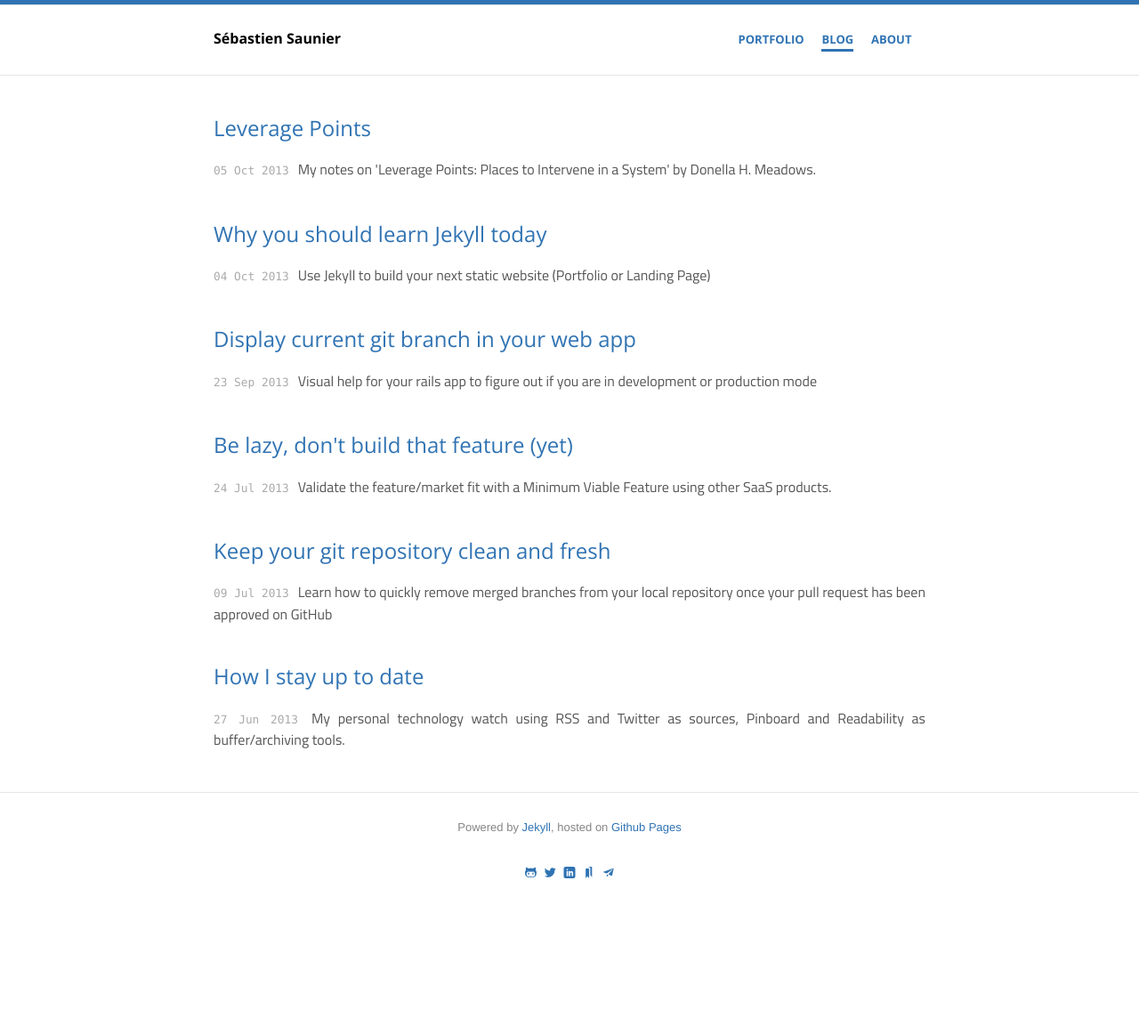
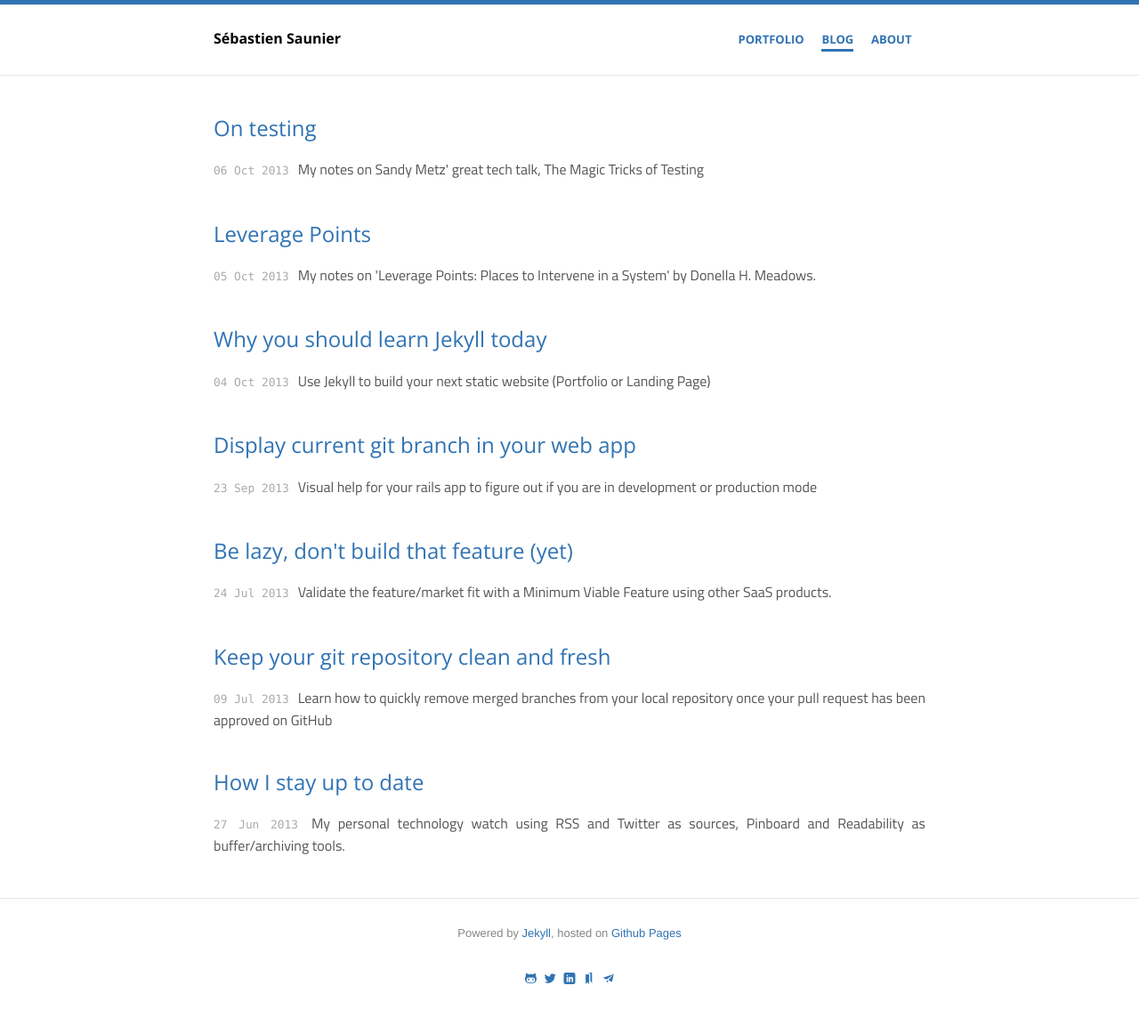
Before and after one commit to ssaunier/ssaunier.github.io, a Jekyll site: the page built from blog/index.html, in a window 1280 px wide. Shown: the whole page at 89% size. Built offline with Jekyll 4.4.1, drawn with Linux system fonts in a browser that asks for light colours; before the commit the page ends 1034 px from its top, so only the background shows below that; some of the changed lines change nothing that is shown.

Commit message:
New blog post: On testing

```diff
--- /dev/null
+++ b/_posts/2013-10-06-on-testing.markdown
@@ -0,0 +1,85 @@
+---
+layout: post
+title: "On testing"
+description: "My notes on Sandy Metz' great tech talk, The Magic Tricks of Testing"
+category: blog
+---
+
+A while ago, I watched [The Magic Tricks of Testing](https://www.youtube.com/watch?v=URSWYvyc42M)
+by [Sandy Metz](https://twitter.com/sandimetz) and had an epiphany. This was the perfect
+approach at testing because it answered perfectly the question I always have:
+
+> What should I test exactly?
+
+This blog note are my notes about that talk, for future reference. It only deals
+with **unit tests**, not integration test.
+
+## Goals of unit tests
+
+They must be:
+
+1. **<span title="(minutieux, rigoureux)">Thorough</span>**: must prove completely that
+the *single* object under test is behaving correctly
+2. **Stable**: must not break with an implementation detail change
+3. **Fast**: minimize development feedback loop
+4. **Few**: the tests must be the most parsimonious proofs
+
+## Focus on messages
+
+Messages are from three origins for an object under test: Incoming, Sent to Self and Outgoing.
+Those messages come in two flavors:
+
+1. **Query**: Return something and Change nothing (no side effect)
+2. **Command**: Return nothing and Change something
+
+<div class="spacer without-border">
+
+</div>
+
+<figure class="center pull-left">
+  <img src="/images/posts/object_under_test.jpg" alt="Object under test Diagram">
+  <figcaption>Object under test diagram, by Sandy Metz</figcaption>
+</figure>
+
+<figure class="center pull-right">
+  <img src="/images/posts/unit_testing_minimalist_grid.jpg" alt="Unit testing minimalist grid">
+  <figcaption>Unit Testing Minimalist Grid, by Sandy Metz</figcaption>
+</figure>
+
+<div class="clear">
+
+</div>
+
+<div class="spacer without-border">
+
+</div>
+
+## Rules of testing
+
+1. Test **incoming query messages** by making assertions about **what they send back**.
+Test only the interface, not the implementation (do not look inside the capsule)
+2. Test **incoming command messages** by making assertions about **direct public side effects**.
+3. **Do not test private methods**, do not make assertions about their result, do not
+expect to send them
+4. **Do not test outgoing query messages**
+5. **Expect** to <span style="text-decoration:underline; font-weight: bold">send</span> **outgoing command messages**
+
+Rule 3 can be broken if you deal with a complex private algorithm that you need to TDD. The tests
+have value early on, but as time passes they prevent people from refactoring/improving your code.
+So just delete them.
+
+Rule 5 can be broken if side effects are stable and cheap (close, not far away).
+
+## About mocks
+
+A mock is a fake of the real object, and it's the developer's job to make sure there
+is no API drift, to ensure test doubles (mocks) stay in sync with th API.
+
+Test frameworks can help you do that. For instance, with [rspec/rspec-mocks](https://github.com/rspec/rspec-mocks), you have:
+
+{% highlight ruby %}
+expect(Person).to receive(:find).and_call_original
+Person.find # => executes the original find method and returns the result
+{% endhighlight %}
+
+Source: [Readme](https://github.com/rspec/rspec-mocks#delegating-to-the-original-implementation).
--- a/css/main.css
+++ b/css/main.css
@@ -74,6 +74,9 @@ a:hover {
 .spacer {
   border-top: 1px solid #E6E6E6;
   margin: 3em auto;
+}
+.without-border {
+  border: none;
 }
 
 @media (max-width: 480px) {
```
Also changed, not shown: images/posts/object_under_test.jpg (added), images/posts/unit_testing_minimalist_grid.jpg (added).
